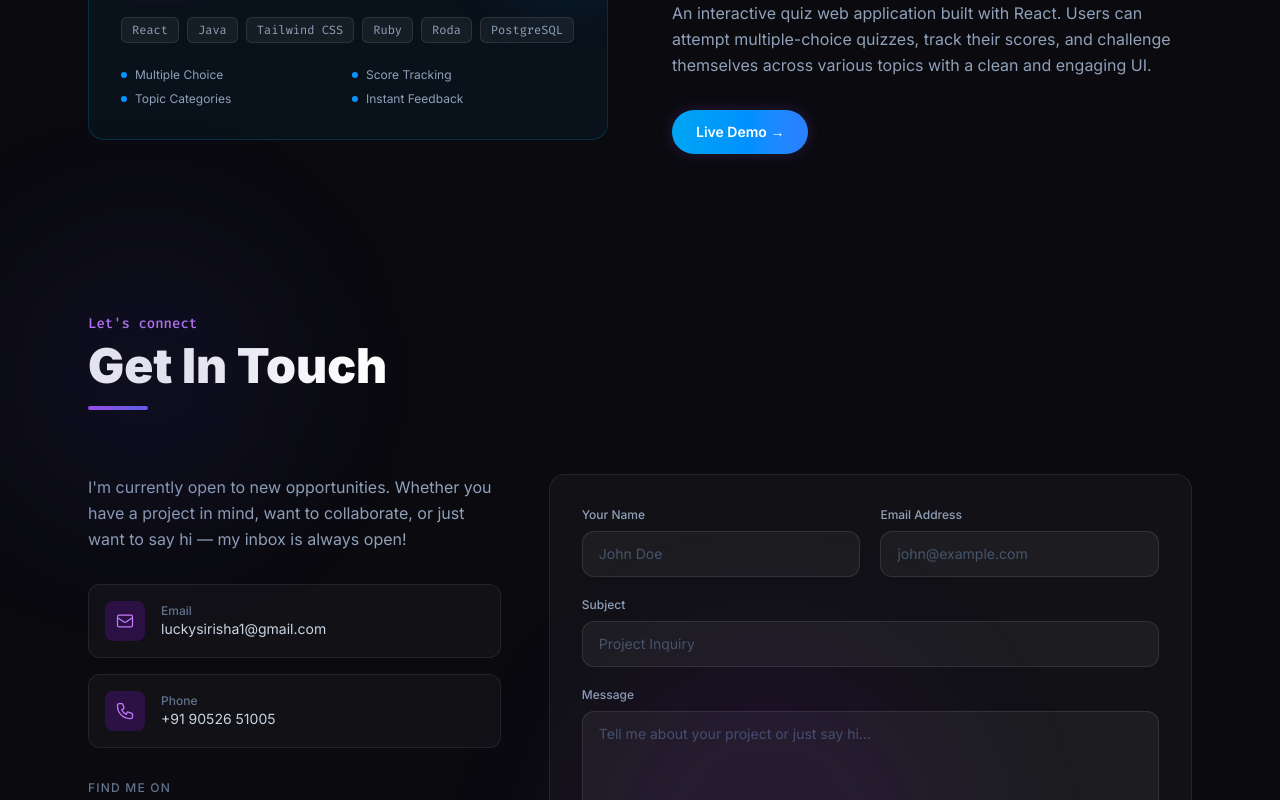
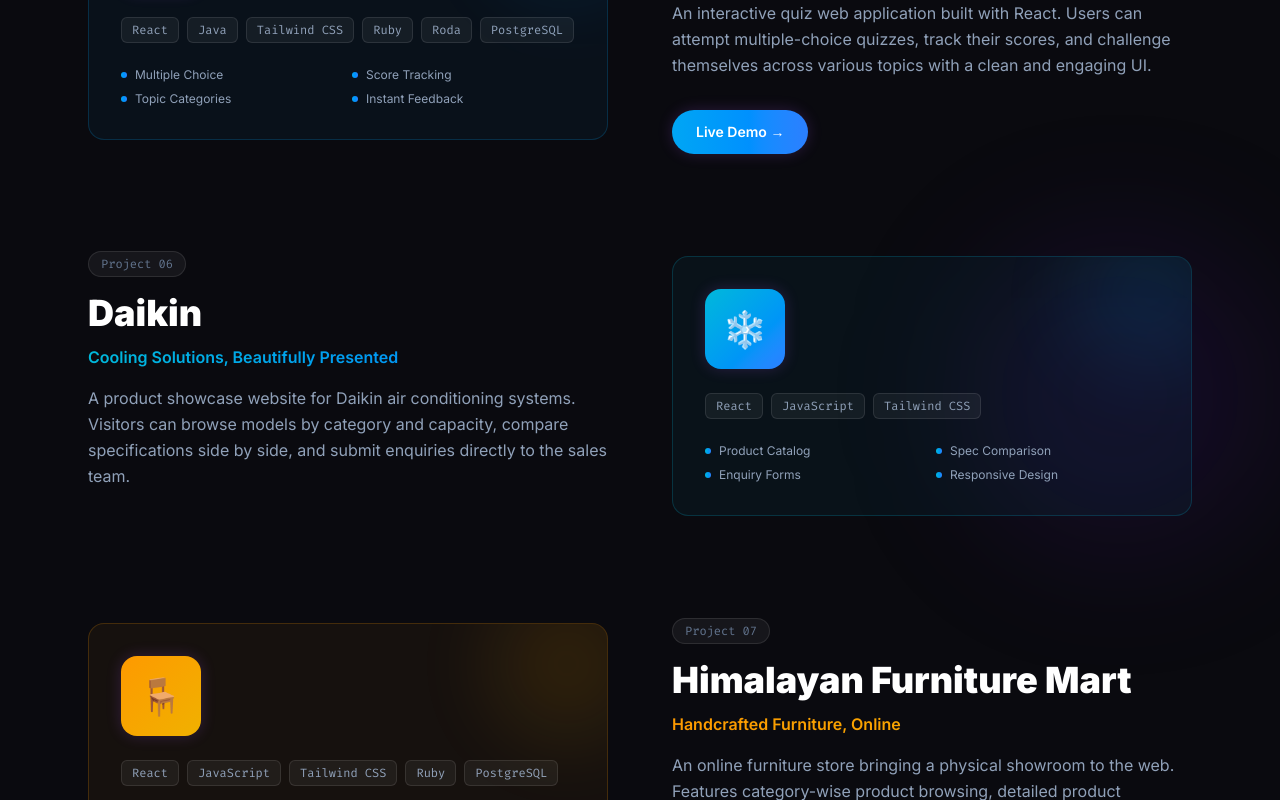
Before and after one commit to sirisha199505/my-portfolio, a React (Vite) app: page / in a window 1280 px wide. Shown: the part 4529-5329 px from the top of the page. Built offline with nearby package versions, Linux system fonts and the light colour scheme.

Commit message:
added project

```diff
--- a/src/components/Projects.jsx
+++ b/src/components/Projects.jsx
@@ -77,6 +77,96 @@
     features: ['Multiple Choice', 'Score Tracking', 'Topic Categories', 'Instant Feedback'],
     live: 'https://soham-2-seven.vercel.app/',
   },
+  {
+    id: 6,
+    title: 'Daikin',
+    tagline: 'Cooling Solutions, Beautifully Presented',
+    description:
+      'A product showcase website for Daikin air conditioning systems. Visitors can browse models by category and capacity, compare specifications side by side, and submit enquiries directly to the sales team.',
+    tech: ['React', 'JavaScript', 'Tailwind CSS'],
+    color: 'from-cyan-500 to-blue-500',
+    accent: 'cyan',
+    borderColor: 'border-cyan-500/20',
+    bgColor: 'bg-cyan-500/5',
+    emoji: '❄️',
+    features: ['Product Catalog', 'Spec Comparison', 'Enquiry Forms', 'Responsive Design'],
+    live: '',
+  },
+  {
+    id: 7,
+    title: 'Himalayan Furniture Mart',
+    tagline: 'Handcrafted Furniture, Online',
+    description:
+      'An online furniture store bringing a physical showroom to the web. Features category-wise product browsing, detailed product galleries, cart management, and an enquiry-to-order flow for custom pieces.',
+    tech: ['React', 'JavaScript', 'Tailwind CSS', 'Ruby', 'PostgreSQL'],
+    color: 'from-amber-500 to-yellow-500',
+    accent: 'amber',
+    borderColor: 'border-amber-500/20',
+    bgColor: 'bg-amber-500/5',
+    emoji: '🪑',
+    features: ['Product Showroom', 'Category Browsing', 'Cart System', 'Custom Enquiries'],
+    live: '',
+  },
+  {
+    id: 8,
+    title: 'Clarus Partner',
+    tagline: 'Advisory Services, Clearly Communicated',
+    description:
+      'A professional services website for Clarus Partner, built to present advisory offerings with clarity. Includes structured service pages, team profiles, case study highlights, and lead capture forms.',
+    tech: ['React', 'JavaScript', 'Tailwind CSS'],
+    color: 'from-blue-500 to-indigo-500',
+    accent: 'blue',
+    borderColor: 'border-blue-500/20',
+    bgColor: 'bg-blue-500/5',
+    emoji: '🤝',
+    features: ['Service Pages', 'Team Profiles', 'Case Studies', 'Lead Capture'],
+    live: '',
+  },
+  {
+    id: 9,
+    title: 'Clarus Pvt Ltd',
+    tagline: 'Corporate Identity on the Web',
+    description:
+      'The corporate web presence for Clarus Pvt Ltd, covering company overview, business verticals, and client-facing information. Designed for fast load times and a polished, trustworthy first impression.',
+    tech: ['React', 'JavaScript', 'Tailwind CSS'],
+    color: 'from-indigo-500 to-violet-500',
+    accent: 'indigo',
+    borderColor: 'border-indigo-500/20',
+    bgColor: 'bg-indigo-500/5',
+    emoji: '🏢',
+    features: ['Company Profile', 'Business Verticals', 'Contact Forms', 'SEO Ready'],
+    live: '',
+  },
+  {
+    id: 10,
+    title: 'Vaachika Lakhini',
+    tagline: 'Where Words Find Their Voice',
+    description:
+      'A web platform built around spoken and written expression — presenting services and content in a clean, reader-first layout with session enquiry and contact flows for interested clients.',
+    tech: ['React', 'JavaScript', 'Tailwind CSS'],
+    color: 'from-fuchsia-500 to-pink-500',
+    accent: 'fuchsia',
+    borderColor: 'border-fuchsia-500/20',
+    bgColor: 'bg-fuchsia-500/5',
+    emoji: '🎙️',
+    features: ['Content Showcase', 'Service Listing', 'Enquiry Flow', 'Mobile First'],
+    live: '',
+  },
+  {
+    id: 11,
+    title: 'THIS',
+    tagline: 'The Honest Indian Snack',
+    description:
+      'An e-commerce storefront for a clean-label Indian snack brand. Shoppers browse the range, read honest ingredient and nutrition details, and move through a frictionless cart-to-checkout flow.',
+    tech: ['React', 'JavaScript', 'Tailwind CSS', 'Ruby', 'Roda', 'PostgreSQL'],
+    color: 'from-lime-500 to-green-500',
+    accent: 'lime',
+    borderColor: 'border-lime-500/20',
+    bgColor: 'bg-lime-500/5',
+    emoji: '🥨',
+    features: ['Product Listing', 'Ingredient Details', 'Cart System', 'Checkout'],
+    live: '',
+  },
 ]
 
 function ProjectCard({ project, index }) {
@@ -132,7 +222,7 @@
       {/* Content */}
       <div className={`${!isEven ? 'lg:col-start-1 lg:row-start-1' : ''}`}>
         <div className="inline-flex items-center gap-2 px-3 py-1 rounded-full bg-white/5 border border-white/10 text-slate-500 text-xs font-code mb-4">
-          Project 0{project.id}
+          Project {String(project.id).padStart(2, '0')}
         </div>
 
         <h3 className="text-3xl md:text-4xl font-black text-white mb-3">{project.title}</h3>
@@ -143,6 +233,7 @@
         </p>
         <p className="text-slate-400 leading-relaxed mb-8">{project.description}</p>
 
+        {project.live && (
           <div className="flex gap-4">
             <a
               href={project.live}
@@ -153,6 +244,7 @@
               Live Demo →
             </a>
           </div>
+        )}
       </div>
     </div>
   )
```
Lines whose indentation alone changed are shown as unchanged.
